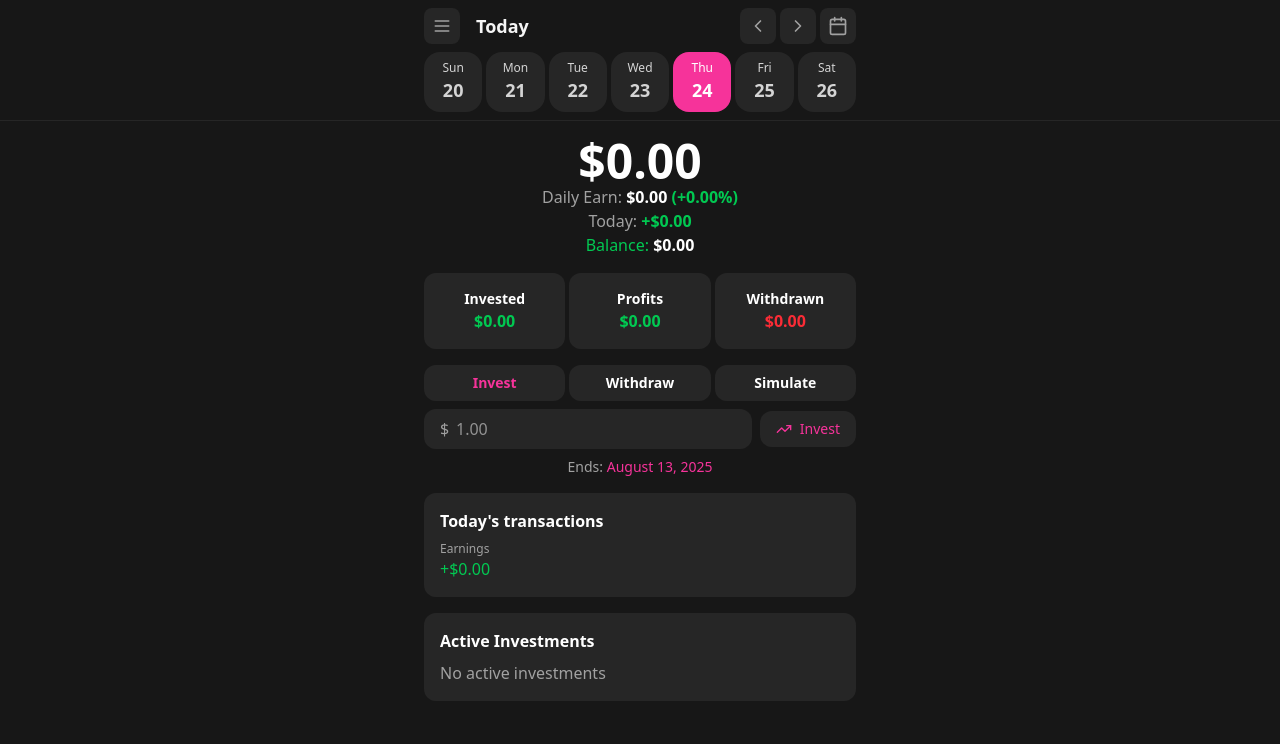
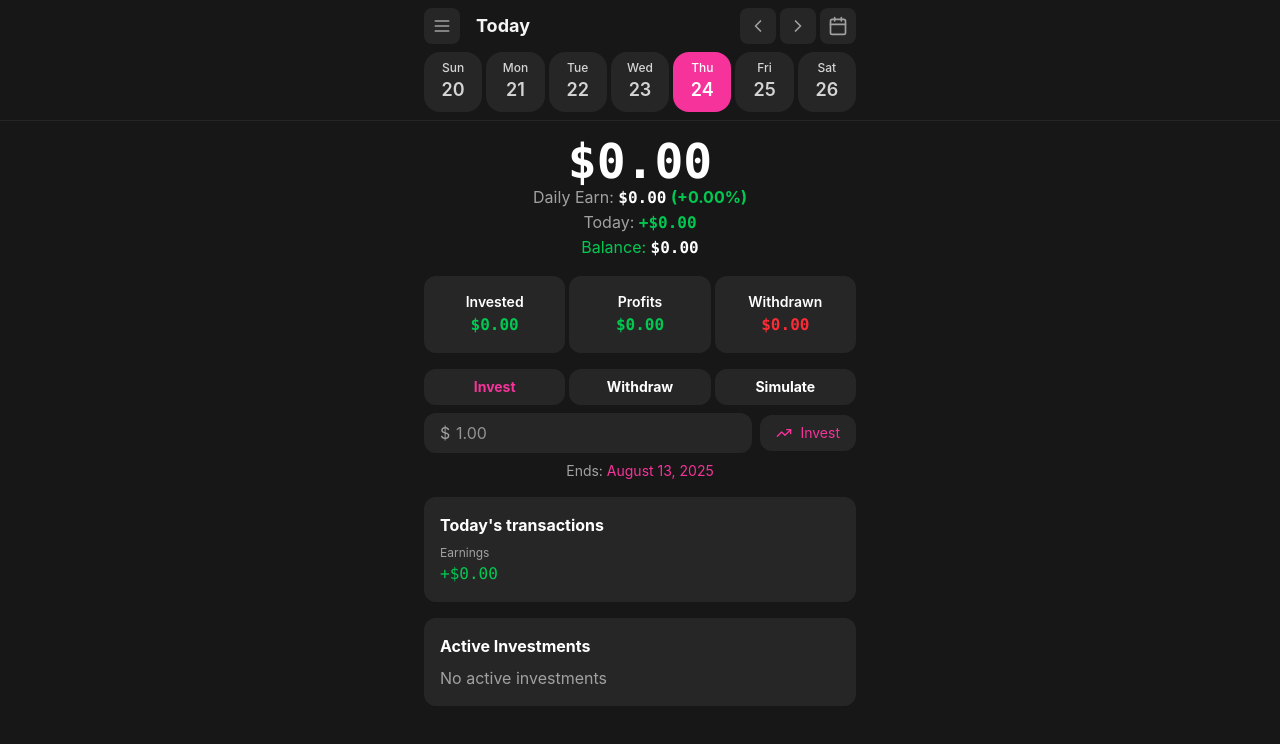
Before and after one commit to pwabucket/pwa-ai-earn, a React (Vite) app: page /menu in a window 1280 px wide. Both pictures are taken after a click on the button 442 px from the left and 26 px from the top of the page. Shown: the top 744 px of the page. Built offline with nearby package versions, Linux system fonts and the light colour scheme.

Commit message:
feat: Used Inter and Jetbrains Mono font

```diff
--- a/package.json
+++ b/package.json
@@ -11,6 +11,8 @@
     "generate-pwa-assets": "pwa-assets-generator"
   },
   "dependencies": {
+    "@fontsource/inter": "^5.2.6",
+    "@fontsource/jetbrains-mono": "^5.2.6",
     "@tailwindcss/typography": "^0.5.16",
     "@tailwindcss/vite": "^4.1.11",
     "@tanstack/react-query": "^5.83.0",
--- a/src/components/ActiveInvestments.jsx
+++ b/src/components/ActiveInvestments.jsx
@@ -1,7 +1,8 @@
 import { useMemo } from "react";
 
+import Currency from "./Currency";
 import InvestmentEngine from "../lib/InvestmentEngine";
-import { cn, formatCurrency } from "../lib/utils";
+import { cn } from "../lib/utils";
 import { formatDate } from "../utils/dateUtils";
 
 export const ActiveInvestments = ({
@@ -96,7 +97,7 @@ export const InvestmentItem = ({ investment, onSelectDate }) => {
 
       <div className="text-xs grow min-w-0">
         <p className="text-neutral-300 flex justify-between">
-          Started:{" "}
+          Starts:{" "}
           <button
             className="text-pink-500 cursor-pointer hover:underline"
             onClick={() => onSelectDate(investment.startDate)}
@@ -115,7 +116,7 @@ export const InvestmentItem = ({ investment, onSelectDate }) => {
         </p>
       </div>
       <div className="text-sm font-bold text-green-500">
-        {formatCurrency(investment.amount)}
+        <Currency value={investment.amount} />
       </div>
     </div>
   );
--- /dev/null
+++ b/src/components/Currency.jsx
@@ -0,0 +1,9 @@
+import { cn, formatCurrency } from "../lib/utils";
+
+export default function Currency({ value, prefix, ...props }) {
+  return (
+    <span {...props} className={cn("font-mono", props.className)}>
+      {formatCurrency(value, prefix)}
+    </span>
+  );
+}
--- a/src/components/DayView.jsx
+++ b/src/components/DayView.jsx
@@ -9,13 +9,14 @@ import { Tabs } from "radix-ui";
 import { useMemo } from "react";
 import { useState } from "react";
 
+import Currency from "./Currency";
 import Input from "./Input";
 import InvestmentEngine from "../lib/InvestmentEngine";
 import PageContainer from "./PageContainer";
 import Simulation from "./Simulation";
 import useAppStore from "../store/useAppStore";
 import { ActiveInvestments } from "./ActiveInvestments";
-import { cn, formatCurrency } from "../lib/utils";
+import { cn } from "../lib/utils";
 import { formatDate } from "../utils/dateUtils";
 
 const TabTriggerButton = (props) => (
@@ -72,7 +73,9 @@ const ActionButton = ({
 const MetricCard = ({ title, value, valueColor = "text-green-500" }) => (
   <div className="flex flex-col items-center bg-neutral-800 rounded-xl py-4">
     <h3 className="text-sm font-semibold">{title}</h3>
-    <p className={cn("font-bold", valueColor)}>{formatCurrency(value)}</p>
+    <p className={cn("font-bold", valueColor)}>
+      <Currency value={value} />
+    </p>
   </div>
 );
 
@@ -99,8 +102,7 @@ const TransactionItem = ({ amount, type, onRemove }) => (
       <div
         className={type === "withdrawal" ? "text-red-500" : "text-green-500"}
       >
-        {type === "withdrawal" ? "-" : "+"}
-        {formatCurrency(amount)}
+        <Currency prefix={type === "withdrawal" ? "-" : "+"} value={amount} />
       </div>
     </div>
     {type !== "earnings" && (
@@ -150,26 +152,26 @@ const MetricsDisplay = ({ result }) => (
   <>
     <div className="flex flex-col">
       <h1 className="text-center text-5xl font-bold">
-        {formatCurrency(result.activeInvestments)}
+        <Currency value={result.activeInvestments} />
       </h1>
       <h2 className="text-center">
         <span className="text-neutral-400">Daily Earn:</span>{" "}
-        <span className="font-bold">
-          {formatCurrency(result.currentDailyProfit)}
-        </span>{" "}
+        <Currency className="font-bold" value={result.currentDailyProfit} />{" "}
         <span className="text-green-500 font-bold">
           (+{(result.currentDailyRate * 100).toFixed(2)}%)
         </span>
       </h2>
       <h3 className="text-center">
         <span className="text-neutral-400">Today:</span>{" "}
-        <span className="text-green-500 font-bold">
-          +{formatCurrency(result.todaysProfit)}
-        </span>
+        <Currency
+          prefix={"+"}
+          value={result.todaysProfit}
+          className="font-bold text-green-500"
+        />
       </h3>
       <p className="text-center">
         <span className="text-green-500">Balance:</span>{" "}
-        <span className="font-bold">{formatCurrency(result.totalBalance)}</span>
+        <Currency value={result.totalBalance} className="font-bold" />
       </p>
     </div>
 
@@ -297,9 +299,10 @@ export default function DayView({ selectedDate, onSelectDate }) {
         <div className="flex flex-col items-start gap-2 p-4 bg-neutral-800 rounded-xl">
           <p>
             You have an available balance of{" "}
-            <span className="text-green-500 font-bold">
-              {formatCurrency(result.totalBalance)}
-            </span>
+            <Currency
+              className="text-green-500 font-bold"
+              value={result.totalBalance}
+            />
           </p>
           <button
             className={cn(
--- a/src/components/Simulation.jsx
+++ b/src/components/Simulation.jsx
@@ -5,6 +5,7 @@ import { useMemo } from "react";
 import { useState } from "react";
 
 import CalendarModal from "./CalendarModal";
+import Currency from "./Currency";
 import InvestmentEngine from "../lib/InvestmentEngine";
 import Modal from "./Modal";
 import useAppStore from "../store/useAppStore";
@@ -12,7 +13,7 @@ import useLocationToggle from "../hooks/useLocationToggle";
 import { ActiveInvestments } from "./ActiveInvestments";
 import { DayNavigator } from "./DayNavigator";
 import { HeaderButton } from "./HeaderButton";
-import { cn, formatCurrency } from "../lib/utils";
+import { cn } from "../lib/utils";
 import { formatDate } from "../utils/dateUtils";
 
 const ResultInfo = ({ label, children }) => (
@@ -68,16 +69,18 @@ const SimulationResult = ({
 
         {/* Withdrawable Amount */}
         <ResultInfo label={"Withdrawable Amount"}>
-          <span className="text-green-500">
-            {formatCurrency(result.totalWithdrawableAfterExpiry)}
-          </span>
+          <Currency
+            className="text-green-500"
+            value={result.totalWithdrawableAfterExpiry}
+          />
         </ResultInfo>
 
         {/* Amount Invested */}
         <ResultInfo label={"Amount Invested"}>
-          <span className="text-green-500">
-            {formatCurrency(result.finalState.totalInvested)}
-          </span>
+          <Currency
+            className="text-green-500"
+            value={result.finalState.totalInvested}
+          />
         </ResultInfo>
 
         {/* Last Withdrawal Date */}
--- a/src/index.css
+++ b/src/index.css
@@ -1,2 +1,18 @@
 @import "tailwindcss";
 @plugin "@tailwindcss/typography";
+
+@import "@fontsource/inter/300";
+@import "@fontsource/inter/400";
+@import "@fontsource/inter/500";
+@import "@fontsource/inter/700";
+
+@import "@fontsource/jetbrains-mono/400";
+@import "@fontsource/jetbrains-mono/500";
+@import "@fontsource/jetbrains-mono/600";
+
+@theme {
+  --font-sans: Inter, ui-sans-serif, system-ui, sans-serif, "Apple Color Emoji",
+    "Segoe UI Emoji", "Segoe UI Symbol", "Noto Color Emoji";
+  --font-mono: "JetBrains Mono", ui-monospace, SFMono-Regular, "SF Mono",
+    Consolas, "Liberation Mono", Menlo, monospace;
+}
--- a/src/lib/utils.js
+++ b/src/lib/utils.js
@@ -4,11 +4,13 @@ import { twMerge } from "tailwind-merge";
 export function cn(...inputs) {
   return twMerge(clsx(inputs));
 }
-export const formatCurrency = (amount) => {
-  return Intl.NumberFormat("en-US", {
+export const formatCurrency = (amount, prefix = "") => {
+  const formatted = Intl.NumberFormat("en-US", {
     style: "currency",
     currency: "USD",
     minimumFractionDigits: 2,
     maximumFractionDigits: 4,
   }).format(amount);
+
+  return prefix ? `${prefix}${formatted}` : formatted;
 };
```
Also changed, not shown: 1 other file (tests, documents, lock files or other folders).
